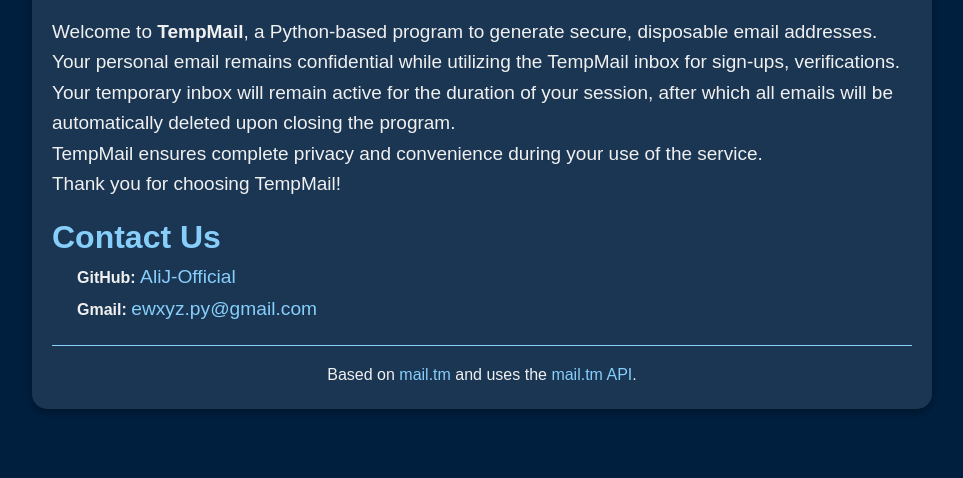
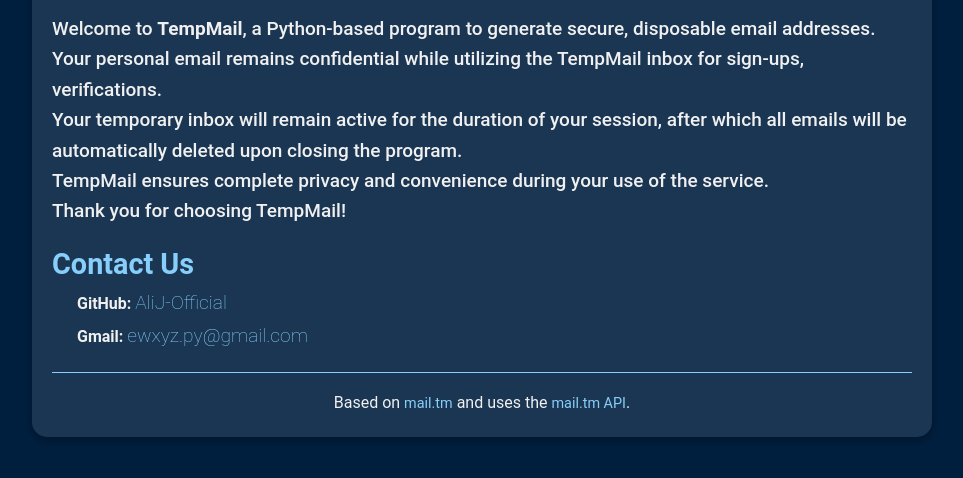
Before and after one commit to AliJ-Official/TempMail, a plain HTML site: page HomePage.html in a window 1280 px wide. Shown: the part 182-660 px from the top of the page, without its empty margins (158-1121 px from the left). Drawn offline with Linux system fonts and the light colour scheme.

Commit message:
Update HomePage.html

```diff
--- a/HomePage.html
+++ b/HomePage.html
@@ -12,13 +12,14 @@
             padding: 0;
             border: 0;
             outline: 0;
-            font-size: 100%;
+            font-size: 90%;
             vertical-align: baseline;
             background: transparent;
+            font-family: 'Roboto', sans-serif;
         }
 
         body {
-            font-family: 'Arial', sans-serif;
+            font-family: 'Roboto', sans-serif;
             background-color: #001f3f;
             color: #ffffff;
             text-align: center;
```
